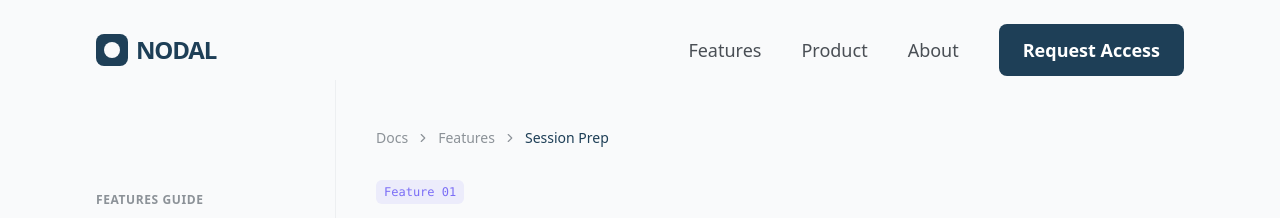
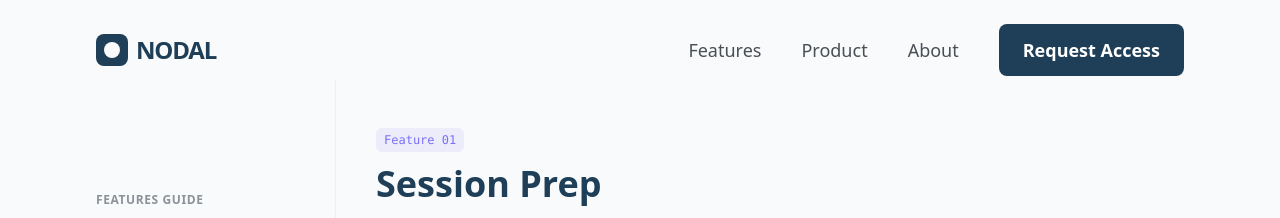
Before and after one commit to corenodal/nodal-website, a React (Vite) app: page /docs in a window 1280 px wide. Shown: the top 218 px of the page. Built offline with nearby package versions, Linux system fonts and the light colour scheme.

Commit message:
add docs page -- error fix 2

```diff
--- a/src/pages/Docs.tsx
+++ b/src/pages/Docs.tsx
@@ -277,15 +277,6 @@ export const Docs = () => {
         {/* Main content */}
         <main className="flex-1 min-w-0">
           <div className="pl-0 lg:pl-10 py-8 md:py-12">
-            {/* Breadcrumb */}
-            <div className="flex items-center gap-2 text-sm text-nodal-graphite-soft mb-8">
-              <span>Docs</span>
-              <ChevronRight className="w-3.5 h-3.5" />
-              <span>Features</span>
-              <ChevronRight className="w-3.5 h-3.5" />
-              <span className="text-nodal-blue font-medium">{activeFeature.title}</span>
-            </div>
-
             {/* Feature title */}
             <div className="mb-8">
               <div className="flex items-center gap-3 mb-3">
```
